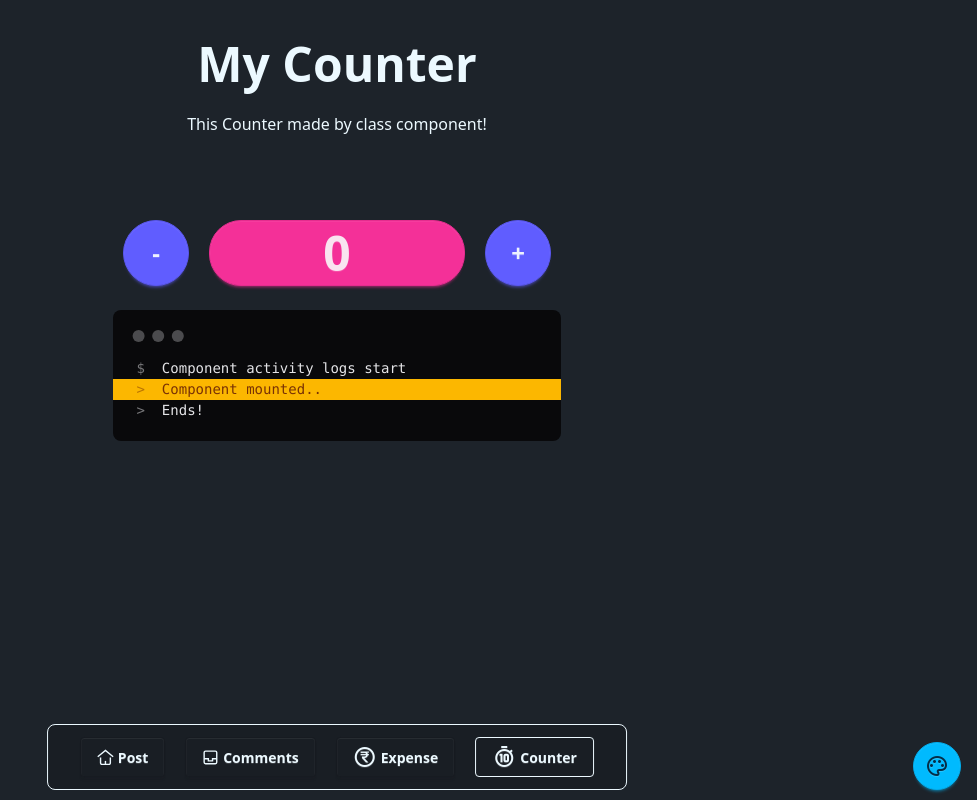
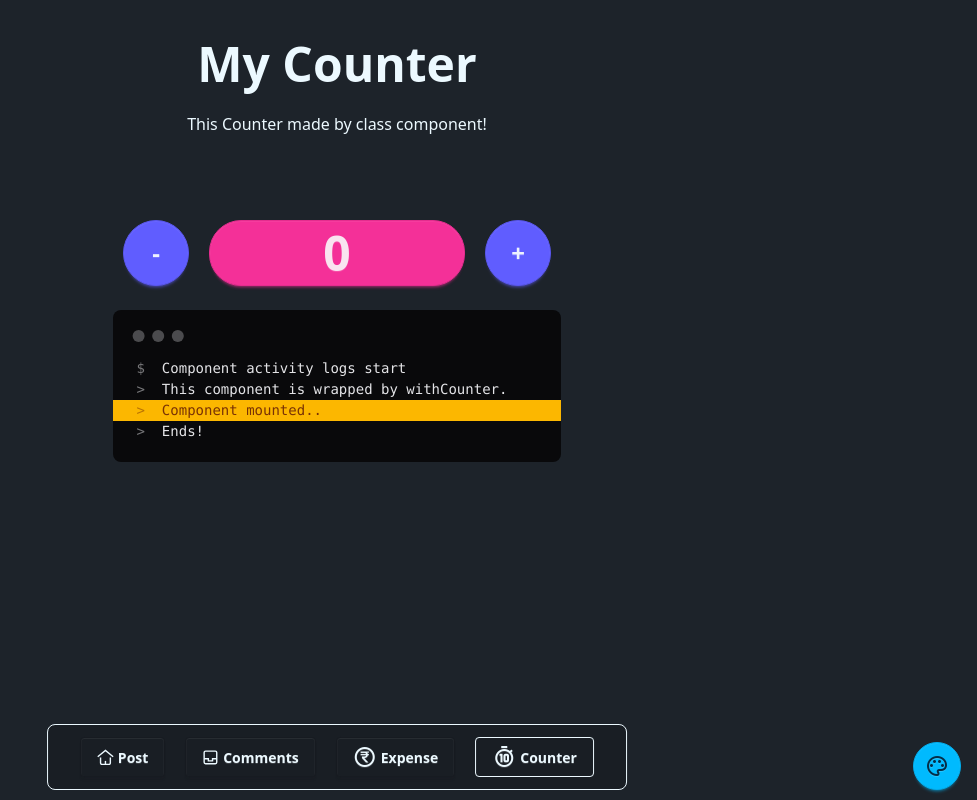
Before and after one commit to mahesh548/Router-Project, a React (Vite) app: page /counter in a window 1280 px wide. Shown: the whole page, without its empty margins (303-1280 px from the left). Built offline with nearby package versions, Linux system fonts and the light colour scheme.

Commit message:
feat: implement withCounter HOC to enhance Counter component with additional props

```diff
--- a/src/component/Counter.jsx
+++ b/src/component/Counter.jsx
@@ -1,8 +1,9 @@
 import { Component } from "react";
+import withCounter from "./WithCounter";
 
 class Counter extends Component {
-  constructor() {
-    super();
+  constructor(props) {
+    super(props);
     this.state = {
       events: [],
       log: false,
@@ -19,6 +20,7 @@ class Counter extends Component {
   };
 
   componentDidMount() {
+    this.updateEvent(this.props.extraProps.txt, this.props.extraProps.type);
     this.updateEvent("Component mounted..", " bg-warning text-warning-content");
   }
   componentDidUpdate() {
@@ -92,4 +94,5 @@ class Counter extends Component {
     );
   }
 }
-export default Counter;
+
+export default withCounter(Counter);
--- /dev/null
+++ b/src/component/withCounter.jsx
@@ -0,0 +1,19 @@
+import { Component } from "react";
+
+function withCounter(WrappedComponent) {
+  return class extends Component {
+    render() {
+      return (
+        <WrappedComponent
+          {...this.props}
+          extraProps={{
+            txt: "This component is wrapped by withCounter.",
+            type: "success",
+          }}
+        />
+      );
+    }
+  };
+}
+
+export default withCounter;
```
